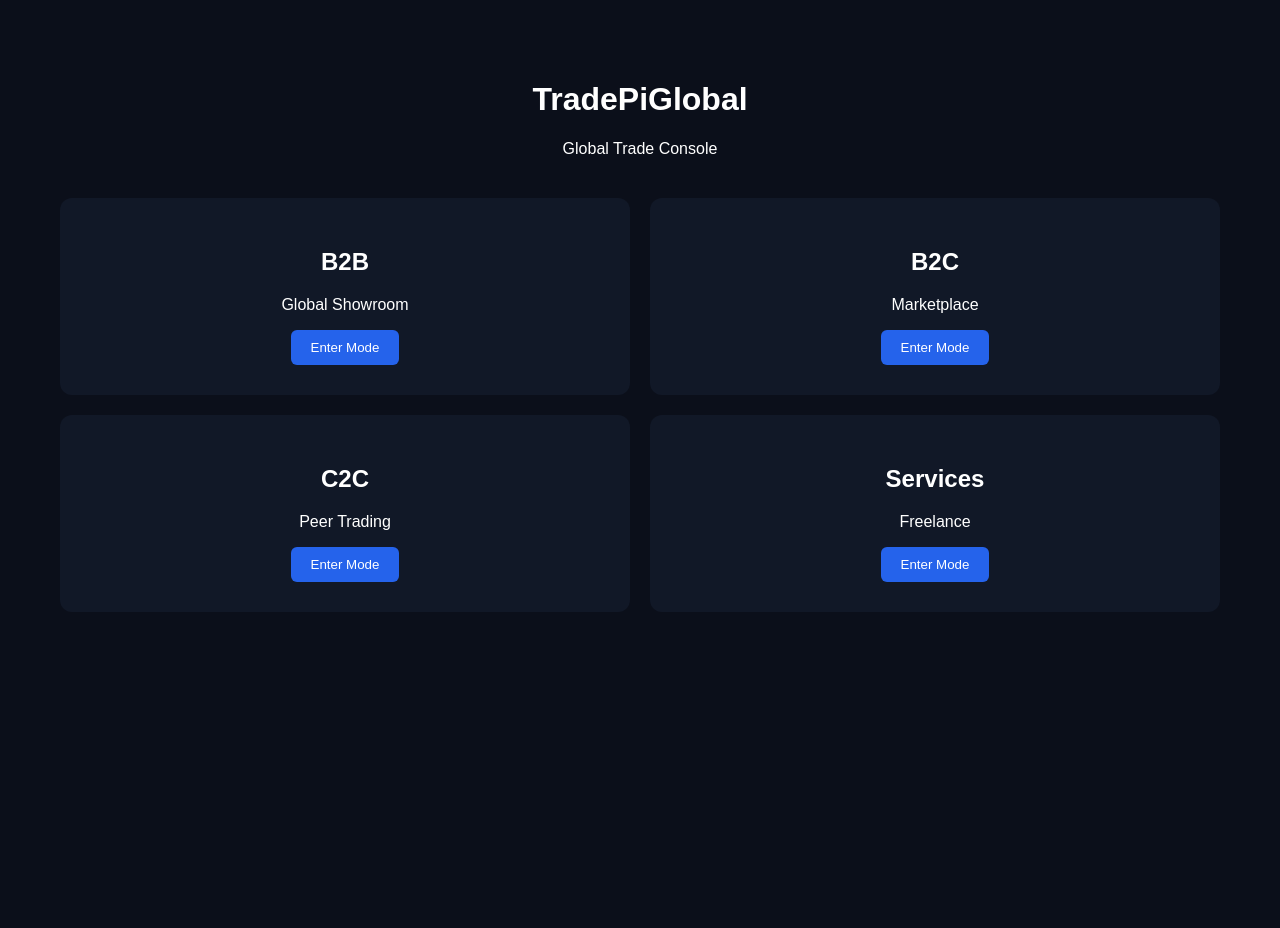
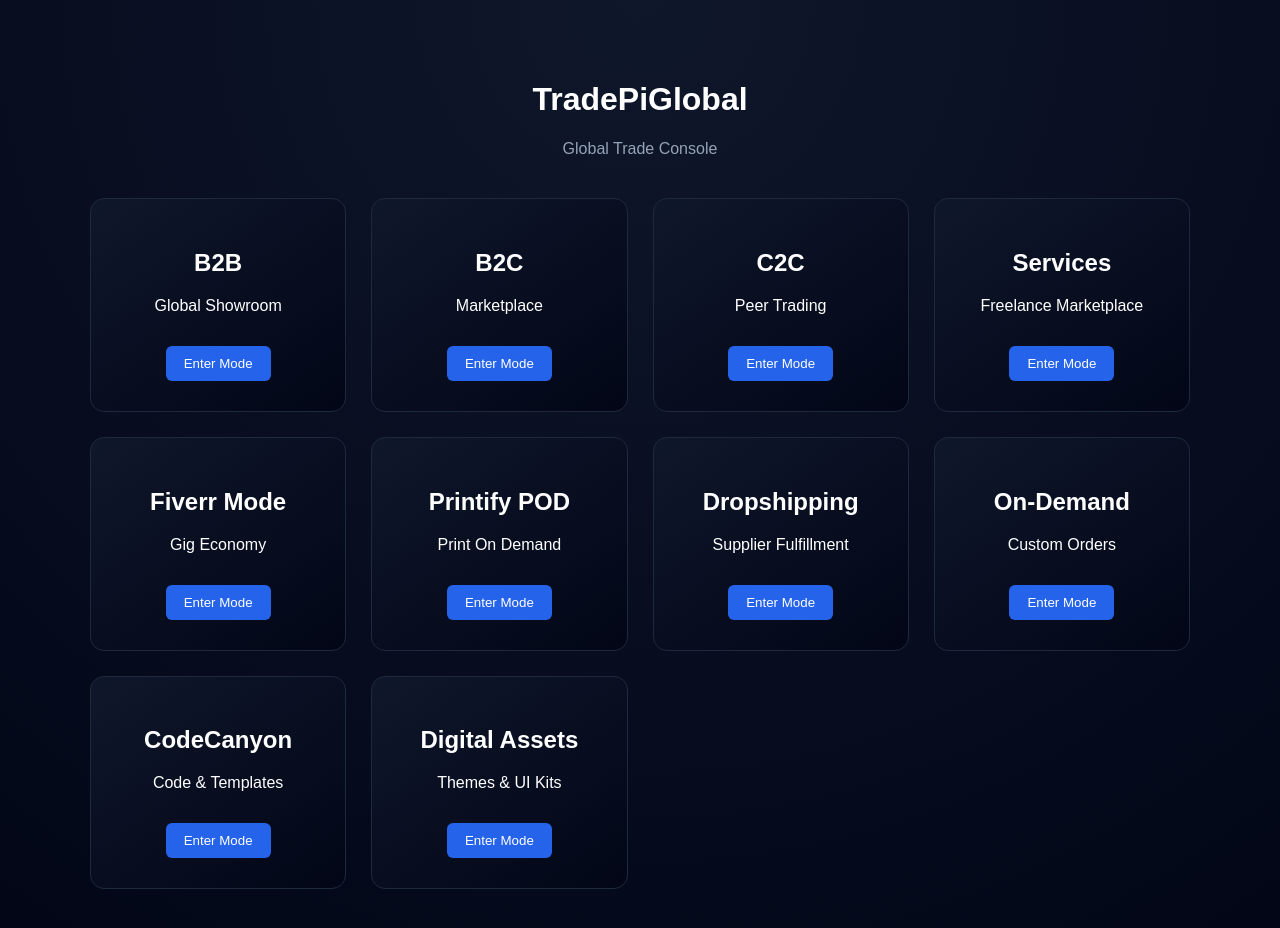
Before and after one commit to Bugsbuny24/tradepi, a Vue app: page / in a window 1280 px wide. Shown: the top 928 px of the page. Before the commit the page ends 800 px from the top, so only its background shows below. Built offline with nearby package versions, Linux system fonts and the light colour scheme.

Commit message:
Update App.vue

```diff
--- a/src/App.vue
+++ b/src/App.vue
@@ -1,10 +1,10 @@
 <template>
   <div class="home">
     <h1>TradePiGlobal</h1>
-    <p>Global Trade Console</p>
+    <p class="subtitle">Global Trade Console</p>
 
-    <div class="modes">
-      <div class="card" v-for="m in modes" :key="m.title">
+    <div class="grid">
+      <div v-for="m in modes" :key="m.title" class="card">
         <h2>{{ m.title }}</h2>
         <p>{{ m.subtitle }}</p>
         <button>Enter Mode</button>
@@ -18,7 +18,16 @@ const modes = [
   { title: "B2B", subtitle: "Global Showroom" },
   { title: "B2C", subtitle: "Marketplace" },
   { title: "C2C", subtitle: "Peer Trading" },
-  { title: "Services", subtitle: "Freelance" }
+
+  { title: "Services", subtitle: "Freelance Marketplace" },
+  { title: "Fiverr Mode", subtitle: "Gig Economy" },
+
+  { title: "Printify POD", subtitle: "Print On Demand" },
+  { title: "Dropshipping", subtitle: "Supplier Fulfillment" },
+  { title: "On-Demand", subtitle: "Custom Orders" },
+
+  { title: "CodeCanyon", subtitle: "Code & Templates" },
+  { title: "Digital Assets", subtitle: "Themes & UI Kits" }
 ];
 </script>
 
@@ -26,33 +35,49 @@ const modes = [
 body {
   margin: 0;
   font-family: Arial;
-  background: #0b0f1a;
+  background: radial-gradient(circle at top, #0f172a, #020617);
   color: white;
 }
 
 .home {
   text-align: center;
-  padding: 60px;
+  padding: 60px 20px;
 }
 
-.modes {
+.subtitle {
+  color: #94a3b8;
+  margin-bottom: 40px;
+}
+
+.grid {
   display: grid;
-  grid-template-columns: repeat(2, 1fr);
-  gap: 20px;
-  margin-top: 40px;
+  grid-template-columns: repeat(auto-fit, minmax(220px, 1fr));
+  gap: 25px;
+  max-width: 1100px;
+  margin: auto;
 }
 
 .card {
-  background: #111827;
+  background: linear-gradient(145deg, #0f172a, #020617);
+  border: 1px solid #1e293b;
   padding: 30px;
-  border-radius: 12px;
+  border-radius: 14px;
+  transition: 0.3s;
+}
+
+.card:hover {
+  transform: scale(1.05);
+  border-color: #3b82f6;
+  box-shadow: 0 0 25px rgba(59,130,246,0.5);
 }
 
 button {
-  padding: 10px 20px;
+  margin-top: 15px;
+  padding: 10px 18px;
   background: #2563eb;
   border: none;
+  border-radius: 6px;
   color: white;
-  border-radius: 6px;
+  cursor: pointer;
 }
 </style>
```
